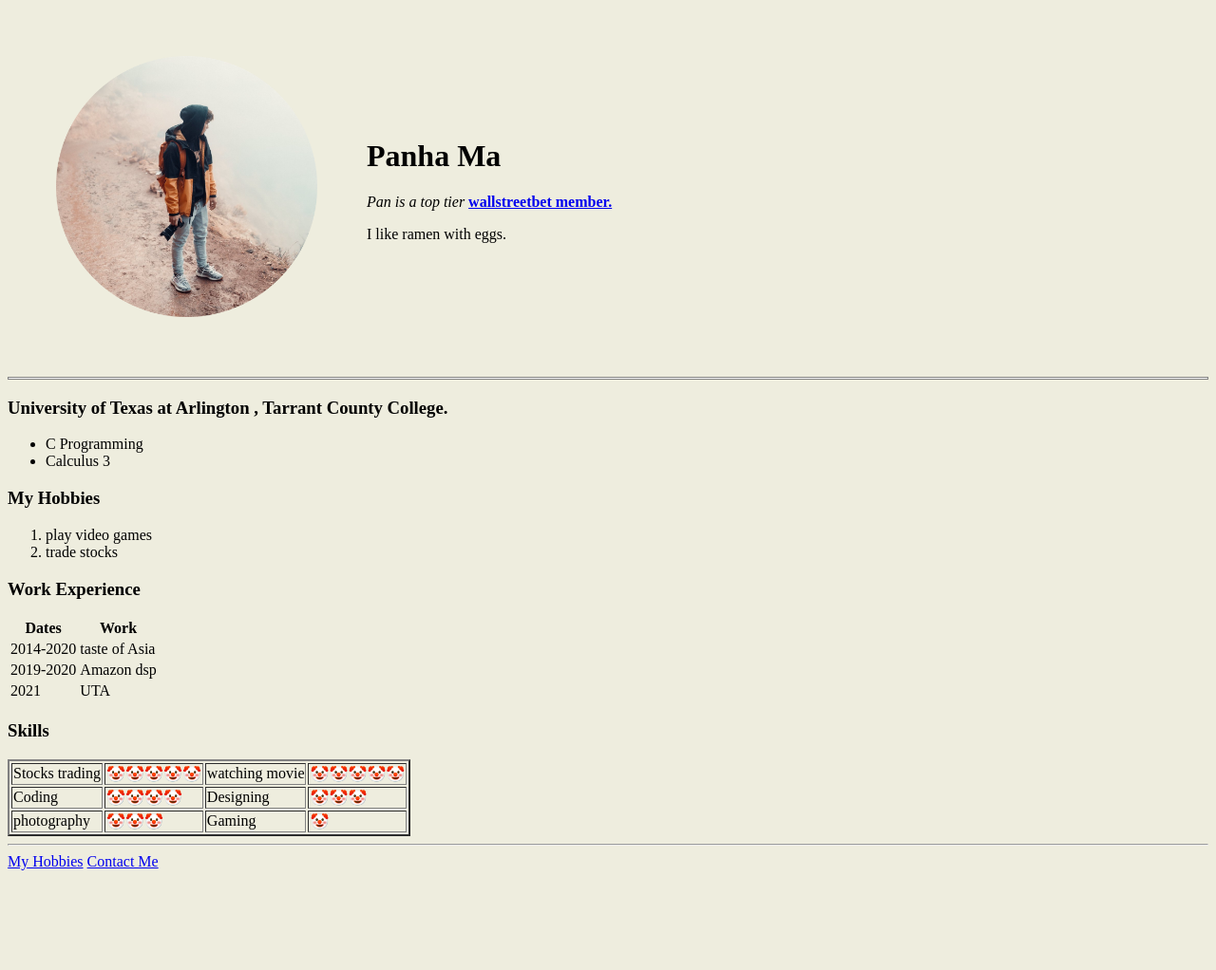
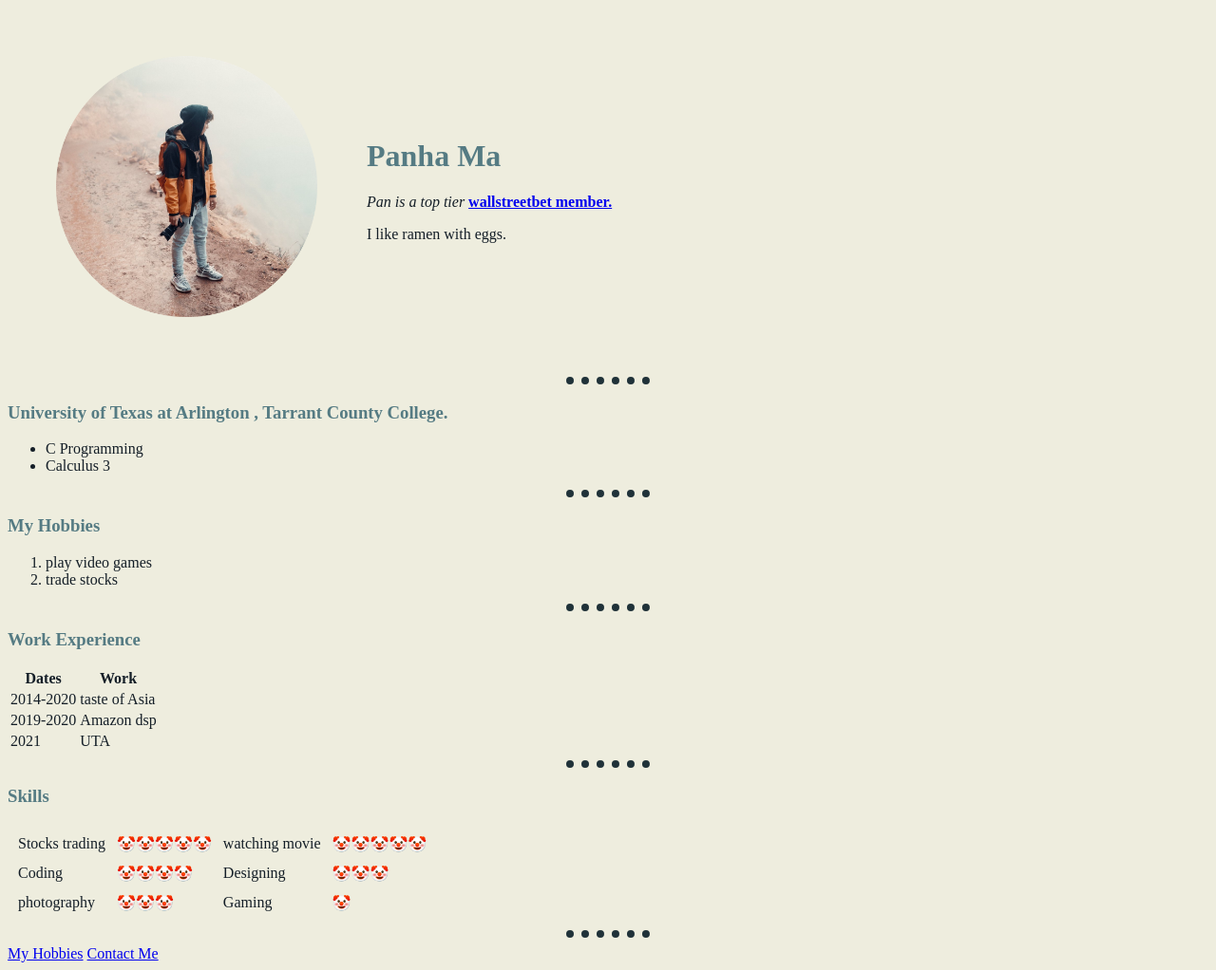
Before and after one commit to rezoluti0n/cv, a plain HTML site: page index.html in a window 1280 px wide. Shown: the whole page at 95% size. Before the commit the page ends 925 px from the top, so only its background shows below. Drawn offline with Linux system fonts and the light colour scheme.

Commit message:
Add files via upload

```diff
--- /dev/null
+++ b/css/style.css
@@ -0,0 +1,22 @@
+body {
+  background-color: #EEEDDE;
+  color: #141E27;
+}
+
+hr {
+  border-style: none;
+  border-top-style: dotted;
+  border-width: 8px;
+  border-color: #203239;
+  width: 7%;
+}
+
+h3{
+  color: #557B83;
+  font-family:inherit;
+
+}
+h1{
+  color: #557B83;
+  font-family:inherit;
+}
--- a/index.html
+++ b/index.html
@@ -4,21 +4,12 @@
 <head>
   <meta charset="utf-8">
   <title>Pan personal's site</title>
-  <style>
+<link rel="stylesheet" href="css/style.css">
 
-  body {
-    background-color: #EEEDDE;
-}
-  hr{
-    background-color: white;
-  }
-
-  </style>
 </head>
 <table cellspacing="50">
   <tr>
-    <td><img
-        src="pictures/profile.png" width="275" height="275" alt="cutie"></td>
+    <td><img src="pictures/profile.png" width="275" height="275" alt="cutie"></td>
     <td>
       <h1>Panha Ma</h1>
       <p><em>Pan is a top tier</em> <strong><a href="https://www.reddit.com/r/wallstreetbets/">wallstreetbet member.</a> </strong> </p>
@@ -28,20 +19,23 @@
 </table>
 
 
-<body >
+<body>
 
 
-  <hr size="3" noshade>
+  <hr>
   <h3>University of Texas at Arlington , Tarrant County College.</h3>
   <ul>
     <li>C Programming</li>
     <li>Calculus 3</li>
+
   </ul>
+  <hr>
   <h3>My Hobbies</h3>
   <ol>
     <li>play video games</li>
     <li>trade stocks</li>
   </ol>
+  <hr>
   <h3>Work Experience</h3>
 
   <table>
@@ -64,9 +58,10 @@
     </tr>
     </tr>
   </table>
+<hr>
 
 
-  <table border="2">
+  <table cellspacing="10">
 
     <h3>Skills</h3>
 
```
Also changed, not shown: Hobbies.html (+1 -0 lines), contacts.html (+1 -0 lines).
